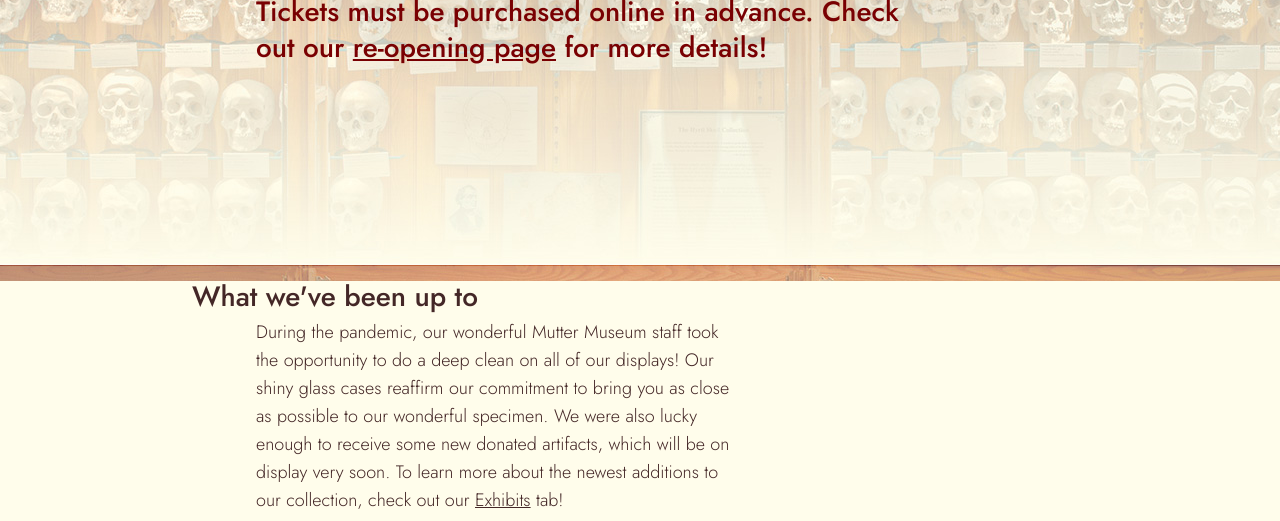
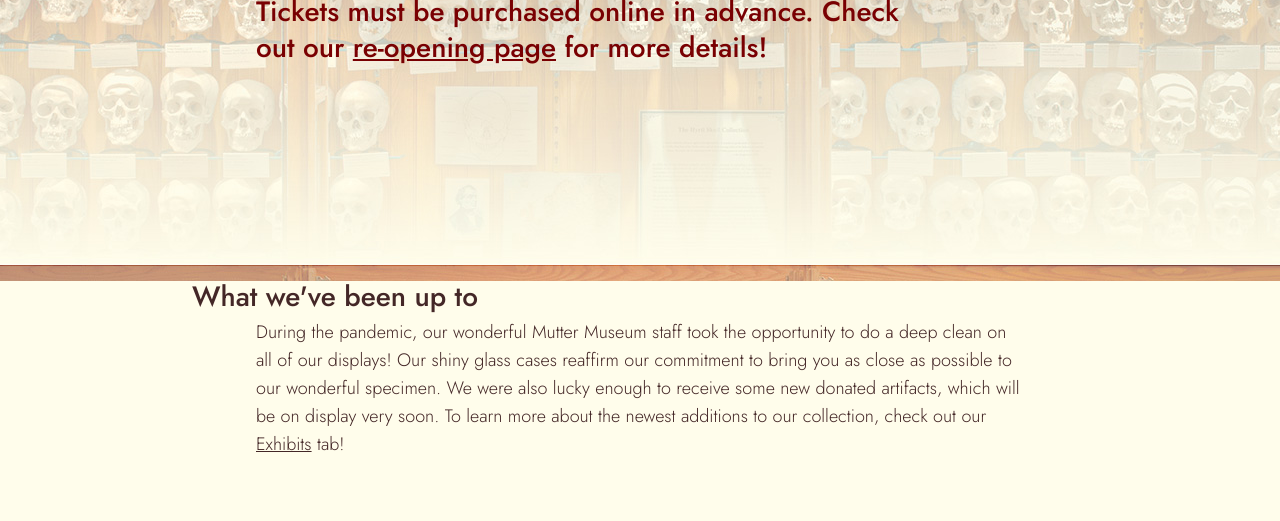
Before and after one commit to egoldberg30/Motion-Hero, a website: page deploy/index.html in a window 1280 px wide. Shown: the part 279-800 px from the top of the page. Drawn offline with Linux system fonts and the light colour scheme.

Commit message:
text box tweak

```diff
--- a/dev/scss/sections/_content.scss
+++ b/dev/scss/sections/_content.scss
@@ -13,8 +13,6 @@
         font-weight: 300;
         font-size: rem-calc(18);
         line-height: 28px;
-        width: 487px;
-        height: 148px;
         padding: 5px 20vw;
 
         a{
```
Also changed, not shown: deploy/css/styles.css.
